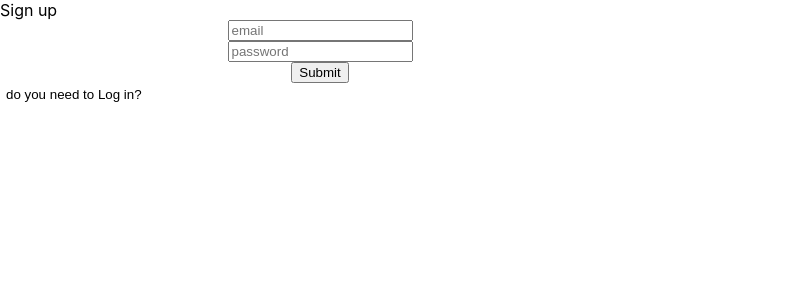
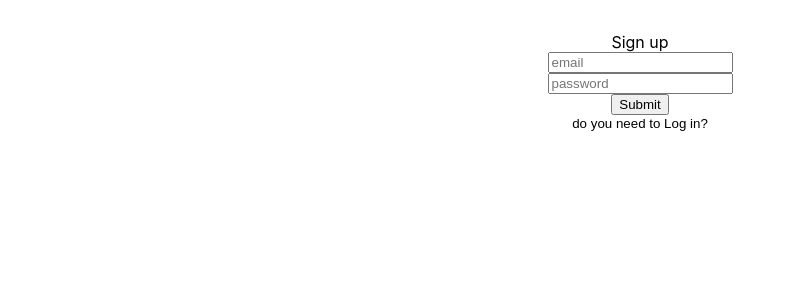
Before and after one commit to Bark-Base/FE-bark-base, a React (Create React App) app: page /auth in a window 1280 px wide. Shown: the top 300 px of the page, without its empty margins (0-795 px from the left). Built offline with nearby package versions, Linux system fonts and the light colour scheme; no server answers.

Commit message:
fixed redirect in add pet

```diff
--- a/src/components/LoginSignin/LoginSignin.jsx
+++ b/src/components/LoginSignin/LoginSignin.jsx
@@ -38,7 +38,7 @@ export default function LoginSignin() {
   };
 
   return (
-    <>
+    <section style={{ display: "flex", flexDirection: "column", alignItems: "center", margin: "2rem"}}>
       {login ? <div>Log In</div> : <div>Sign up</div>}
 
       <form
@@ -72,6 +72,6 @@ export default function LoginSignin() {
         {login ? "do you need to Sign up?" : "do you need to Log in?"}
       </button>
       {isLoading ? <h1>....Loading</h1> : null}
-    </>
+    </section>
   );
 }
--- a/src/views/AddPet/AddPet.jsx
+++ b/src/views/AddPet/AddPet.jsx
@@ -26,7 +26,7 @@ export default function AddPet() {
     await addContact({ petId: addedPet.id, ownerId: user.id, ...trainer });
     await addContact({ petId: addedPet.id, ownerId: user.id, ...walker });
     await addContact({ petId: addedPet.id, ownerId: user.id, ...vet });
-    history.push(`/pet/${pet.id}`);
+    history.push(`/pets`);
   };
 
   return (
```
